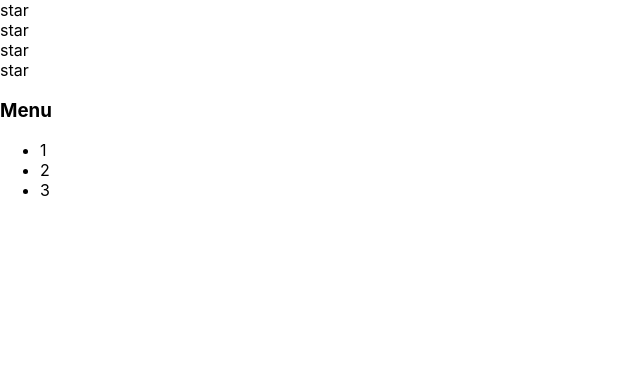
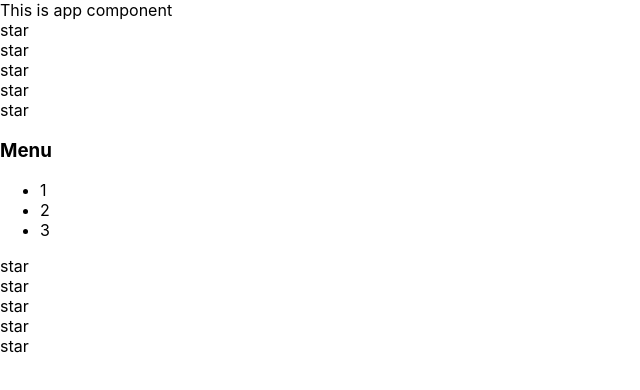
Before and after one commit to vovakiriuhins/react-kabzda, a React (Create React App) app: page / in a window 1280 px wide. Shown: the top 390 px of the page, without its empty margins (0-640 px from the left). Built offline with nearby package versions, Linux system fonts and the light colour scheme.

Commit message:
adding another one component

```diff
--- a/src/App.tsx
+++ b/src/App.tsx
@@ -5,15 +5,24 @@ import './App.css';
 function App() {
     return (
         <div>
+            <AppTitle/>
             <Rating/>
             <Accordion/>
+            <Rating/>
         </div>
     );
+}
+
+function AppTitle() {
+    return (
+        <>This is app component</>
+    )
 }
 
 function Rating() {
     return (
         <div>
+            <Star/>
             <Star/>
             <Star/>
             <Star/>
```
